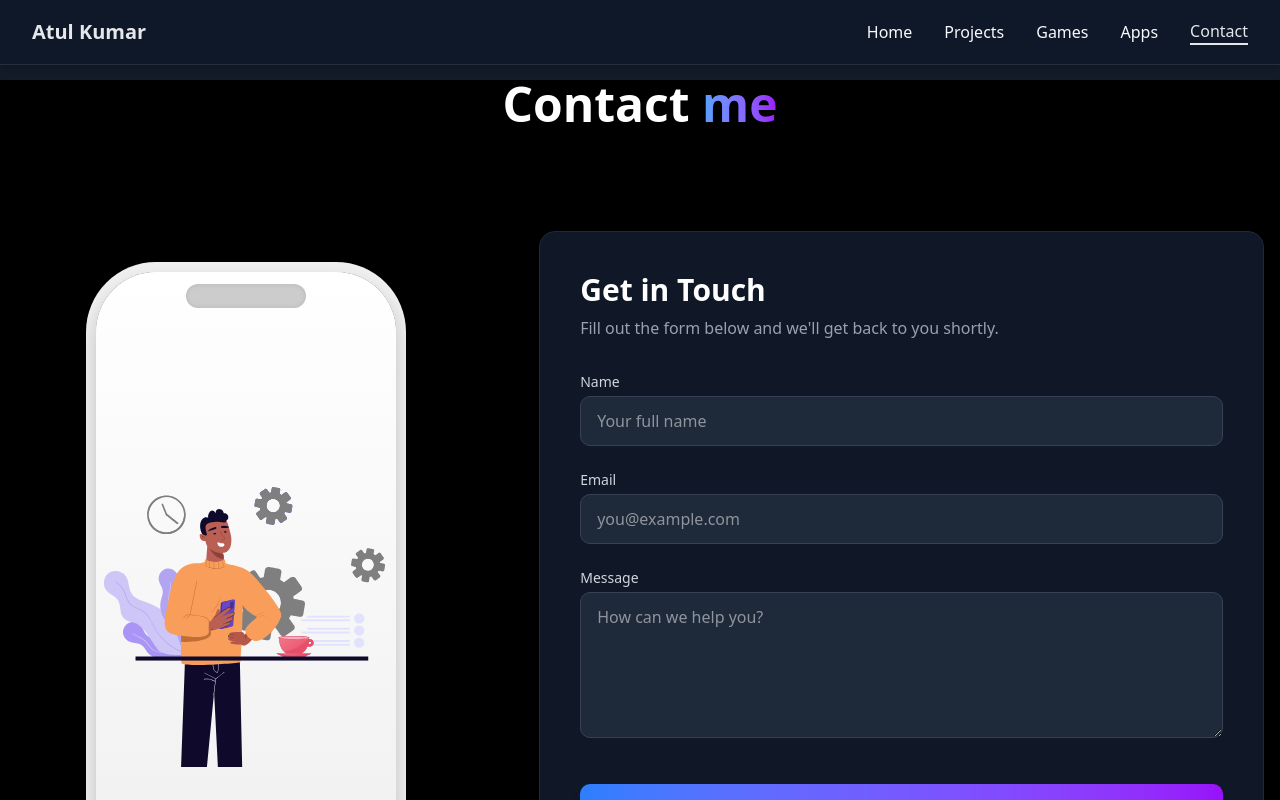
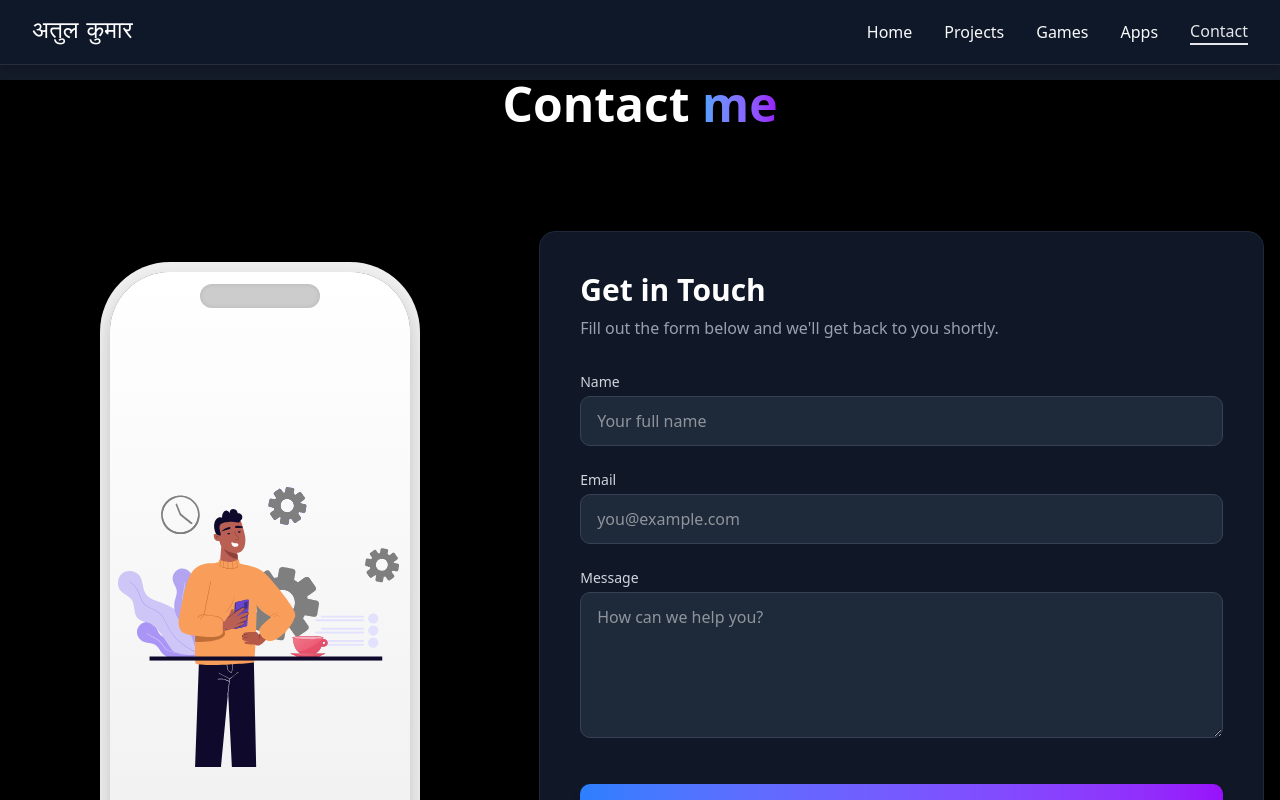
Before and after one commit to atul-kumar-shahi/Portfolio, a Next.js app: page /contact in a window 1280 px wide. Shown: the top 800 px of the page. Built offline with nearby package versions, Linux system fonts and the light colour scheme.

Commit message:
fixes and name in navbar

```diff
--- a/src/components/HeroSection.tsx
+++ b/src/components/HeroSection.tsx
@@ -8,8 +8,10 @@ import { Button } from "@/components/ui/moving-border";
 import animationData from "../../public/animation.json"; // JSON object
 
 const HeroSection: React.FC = () => {
+
+
   return (
-    <section className="relative min-h-[calc(100vh-80px)] flex items-center  overflow-hidden py-16 px-4 sm:px-6 md:px-10 lg:px-20">
+    <section className="relative min-h-[calc(100vh-80px)] flex items-center  overflow-hidden pt-25 px-4 sm:px-6 md:px-10 lg:px-10 mb-10">
       <div className="container mx-auto px-4 md:px-6 z-10">
         <div className="flex flex-col-reverse lg:flex-row items-center justify-center gap-12">
           {" "}
--- a/src/components/Navbar.tsx
+++ b/src/components/Navbar.tsx
@@ -3,8 +3,40 @@
 import { useState, useEffect } from "react";
 import Link from "next/link";
 import { usePathname } from "next/navigation";
+import { Dancing_Script, Baloo_2 } from "next/font/google";
+import { TypewriterNameEffect } from "./ui/typewriter-effect";
+
+export const dancingScript = Dancing_Script({
+  subsets: ["latin"],
+  weight: ["400"],
+});
+export const baloo = Baloo_2({
+  subsets: ["devanagari"],
+  weight: ["400", "700"],
+});
 
 export function NavigationBar() {
+  const englishName = [
+    {
+      text: "Atul  ",
+      className: `dark:text-white dark:text-3xl font-bold ${dancingScript.className}`,
+    },
+    {
+      text: "Kumar",
+      className: `${dancingScript.className} dark:text-white text-2xl`,
+    },
+  ];
+
+  const hindiName = [
+    {
+      text: "अतुल",
+      className: `dark:text-white dark:text-2xl  ${baloo.className}`,
+    },
+    {
+      text: "कुमार",
+      className: `${baloo.className} dark:text-white text-2xl`,
+    },
+  ];
   const [isMobileMenuOpen, setIsMobileMenuOpen] = useState(false);
   const pathname = usePathname();
 
@@ -23,13 +55,17 @@ export function NavigationBar() {
 
   return (
     <div className="relative">
-
-    <nav className="fixed top-0 left-0 right-0 z-50 bg-card/80 backdrop-blur-sm border-b border-border shadow-md">
+      <nav className="fixed top-0 left-0 right-0 z-50 bg-card/80 backdrop-blur-sm border-b border-border shadow-md font">
         <div className="container mx-auto px-6 lg:px-8">
           <div className="flex items-center justify-between h-16">
             {/* Logo/Brand */}
             <Link href="/" className="flex items-center">
-            <span className="text-xl font-bold text-primary">Atul Kumar</span>
+              <span>
+                <TypewriterNameEffect
+                  englishName={englishName}
+                  hindiName={hindiName}
+                />
+              </span>
             </Link>
 
             {/* Desktop Navigation */}
@@ -57,12 +93,32 @@ export function NavigationBar() {
                 aria-label="Toggle mobile menu"
               >
                 {!isMobileMenuOpen ? (
-                <svg className="h-6 w-6" fill="none" viewBox="0 0 24 24" stroke="currentColor">
-                  <path strokeLinecap="round" strokeLinejoin="round" strokeWidth={2} d="M4 6h16M4 12h16M4 18h16" />
+                  <svg
+                    className="h-6 w-6"
+                    fill="none"
+                    viewBox="0 0 24 24"
+                    stroke="currentColor"
+                  >
+                    <path
+                      strokeLinecap="round"
+                      strokeLinejoin="round"
+                      strokeWidth={2}
+                      d="M4 6h16M4 12h16M4 18h16"
+                    />
                   </svg>
                 ) : (
-                <svg className="h-6 w-6" fill="none" viewBox="0 0 24 24" stroke="currentColor">
-                  <path strokeLinecap="round" strokeLinejoin="round" strokeWidth={2} d="M6 18L18 6M6 6l12 12" />
+                  <svg
+                    className="h-6 w-6"
+                    fill="none"
+                    viewBox="0 0 24 24"
+                    stroke="currentColor"
+                  >
+                    <path
+                      strokeLinecap="round"
+                      strokeLinejoin="round"
+                      strokeWidth={2}
+                      d="M6 18L18 6M6 6l12 12"
+                    />
                   </svg>
                 )}
               </button>
--- a/src/components/PhoneScreen.tsx
+++ b/src/components/PhoneScreen.tsx
@@ -15,7 +15,7 @@ type PhoneScreenProps = {
 
 export default function PhoneScreen({ animationData }: PhoneScreenProps) {
   return (
-    <div className="flex justify-end h-screen overflow-hidden px-5 py-4">
+    <div className="flex justify-end h-screen overflow-hidden pl-7 py-4">
       <motion.div
         className="iphone-frame cursor-grab active:cursor-grabbing fixed -right-2 mr-10"
         whileTap={{ scale: 0.95 }}
--- a/src/components/TechStack.tsx
+++ b/src/components/TechStack.tsx
@@ -4,7 +4,7 @@ import { HoverEffect } from "../components/ui/card-hover-effect";
 
 export const TechStack = () => {
   return (
-    <section className="py-12 px-4 max-w-5xl mx-auto">
+    <section className=" max-w-5xl mx-auto ">
       <h2 className="text-3xl lg-10 font-bold lg:mb-20  text-center">🛠️ Tech Stack</h2>
  <HoverEffect items={techStack}/>
     </section>
--- a/src/components/ui/card-hover-effect.tsx
+++ b/src/components/ui/card-hover-effect.tsx
@@ -39,11 +39,11 @@ export const HoverEffect = ({ items, className }: HoverEffectProps) => {
           <AnimatePresence>
             {hoveredIndex === idx && (
               <motion.span
-                className="absolute inset-0 h-full w-full bg-white dark:bg-white block rounded-3xl z-0"
+                className="absolute inset-0   h-full w-full bg-white dark:bg-white block rounded-3xl -z-40"
                 layoutId="hoverBackground"
                 initial={{ opacity: 0 }}
                 animate={{
-                  opacity: 1,
+                  opacity: 0.4,
                   transition: {
                     duration: 0.3,
                     ease: [0.22, 1, 0.36, 1],
--- /dev/null
+++ b/src/components/ui/typewriter-effect.tsx
@@ -0,0 +1,113 @@
+"use client";
+
+import { useState, useEffect, useRef } from "react";
+import { motion, AnimatePresence } from "motion/react";
+import { cn } from "@/utils/cn";
+
+interface NameWordItem {
+  text: string;
+  className?: string;
+}
+
+interface TypewriterNameEffectProps {
+  englishName: NameWordItem[];
+  hindiName: NameWordItem[];
+}
+
+export const TypewriterNameEffect = ({
+  englishName,
+  hindiName
+}: TypewriterNameEffectProps) => {
+  const [isEnglish, setIsEnglish] = useState(true);
+  const [displayText, setDisplayText] = useState<NameWordItem[]>(englishName);
+  const [visibleCharacters, setVisibleCharacters] = useState<number[]>([]);
+  const intervalRef = useRef<NodeJS.Timeout | null>(null);
+  const timeoutRef = useRef<NodeJS.Timeout | null>(null);
+
+  const getTotalCharacters = (text: NameWordItem[]) => {
+
+    return text.reduce((total, word, index) => {
+      const charCount = total + word.text.length;
+      return index < text.length - 1 ? charCount + 1 : charCount;
+    }, 0);
+  };
+
+  useEffect(() => {
+    const newText = isEnglish ? englishName : hindiName;
+    setDisplayText(newText);
+
+    let currentChar = 0;
+    setVisibleCharacters([]);
+
+    const totalChars = getTotalCharacters(newText);
+
+    intervalRef.current = setInterval(() => {
+      if (currentChar <= totalChars) {
+        setVisibleCharacters(Array.from({ length: currentChar }, (_, i) => i));
+        currentChar++;
+      } else {
+        clearInterval(intervalRef.current!);
+        timeoutRef.current = setTimeout(() => {
+          setIsEnglish(prev => !prev);
+        }, 3000);
+      }
+    }, 100);
+
+    return () => {
+      if (intervalRef.current) clearInterval(intervalRef.current);
+      if (timeoutRef.current) clearTimeout(timeoutRef.current);
+    };
+  }, [isEnglish, englishName, hindiName]);
+
+  const renderName = (name: NameWordItem[]) => {
+    let charCounter = 0;
+
+    return (
+      <div className="flex items-center space-x-2">
+        {name.map((word, wordIdx) => {
+          const chars = word.text.split('').map((char) => {
+            const absoluteCharIndex = charCounter++;
+            const isVisible = visibleCharacters.includes(absoluteCharIndex);
+
+            return (
+              <span
+                key={`char-${absoluteCharIndex}`}
+                className={cn("transition-opacity duration-75",
+                  isVisible ? "opacity-100" : "opacity-0"
+                )}
+              >
+                {char}
+              </span>
+            );
+          });
+
+          if (wordIdx < name.length - 1) {
+            charCounter++;
+          }
+
+          return (
+            <span key={`word-${wordIdx}`} className={cn("inline-block", word.className)}>
+              {chars}
+            </span>
+          );
+        })}
+      </div>
+    );
+  };
+
+  return (
+    <div className="relative h-8 flex items-center">
+      <AnimatePresence mode="wait">
+        <motion.div
+          key={isEnglish ? "english" : "hindi"}
+          initial={{ opacity: 0 }}
+          animate={{ opacity: 1 }}
+          exit={{ opacity: 0 }}
+          transition={{ duration: 0.3 }}
+        >
+          {renderName(displayText)}
+        </motion.div>
+      </AnimatePresence>
+    </div>
+  );
+};
```
Also changed, not shown: src/components/app_details/card-spotlight.tsx (deleted, +0 -74 lines). Lines whose indentation alone changed are shown as unchanged.
